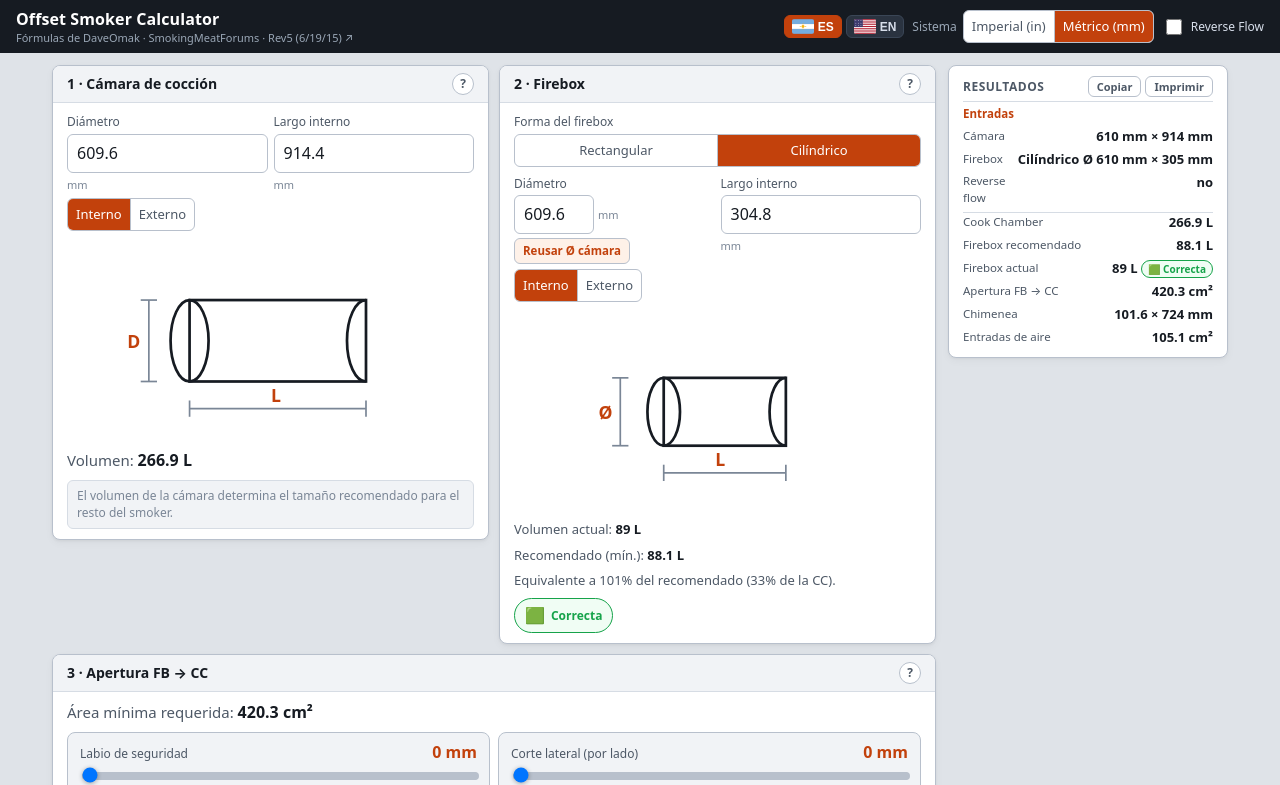
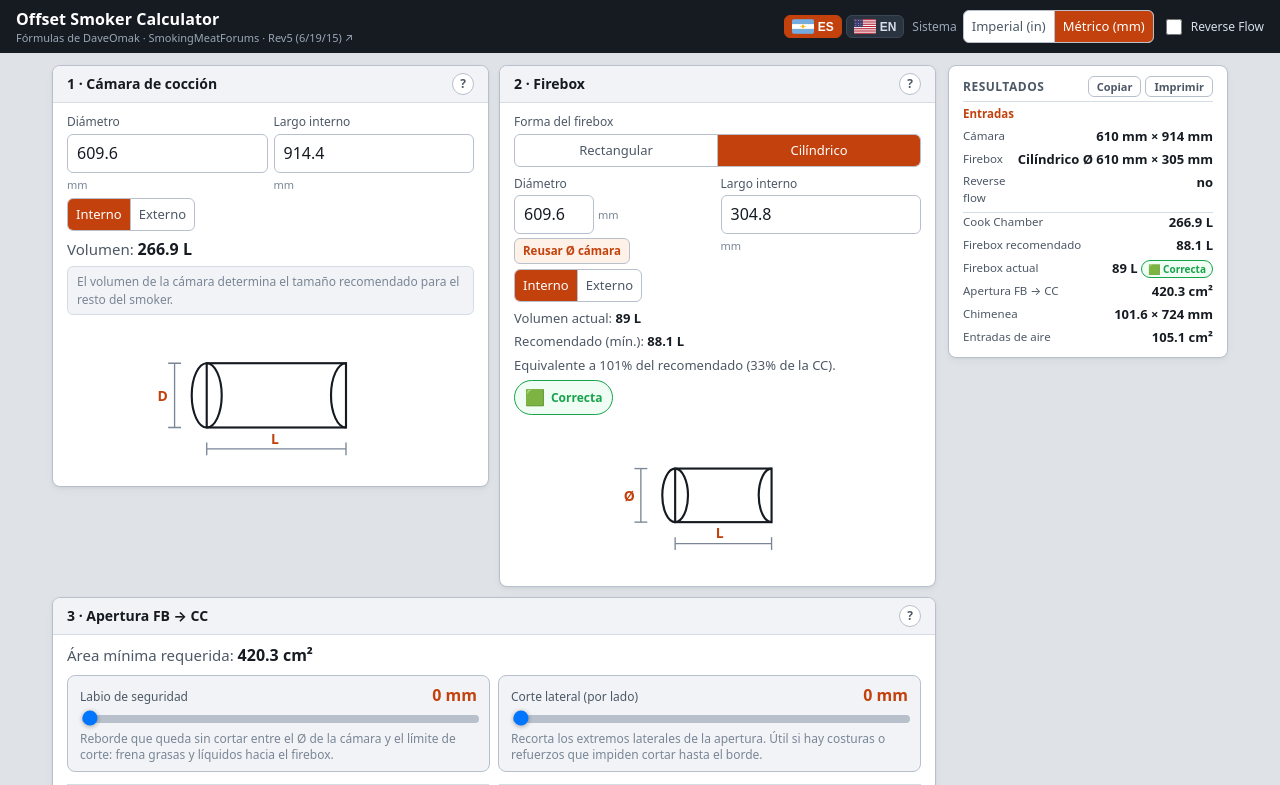
Before and after one commit to pablopeu/smoker, a website built with Vite: page index.html in a window 1280 px wide. Shown: the top 785 px of the page. Built offline with nearby package versions, Linux system fonts and the light colour scheme.

Commit message:
Move results text left of diagrams in sections 1, 2, and 4
- CC: volume + note left, diagram right
- Firebox: volume readings + status left, diagram right
- Stack: ESV + length + note left, diagram right (smaller, .diag-sm)
- Refactor .split-sub to work both standalone (.card-body > .split-sub)
  and within .subblock (.subblock.split-sub) for reuse across sections

Co-Authored-By: Claude <noreply@anthropic.com>

```diff
--- a/src/styles.css
+++ b/src/styles.css
@@ -187,10 +187,10 @@ a.subtitle:hover { color: #fff; text-decoration: underline; }
    .subblock.split-sub (más específico) para que el flex-direction:row gane sobre
    el column de .subblock sin depender del orden en el archivo. */
 .subblock-row { display: flex; flex-direction: column; gap: 10px; }
-.subblock.split-sub { flex-direction: row; flex-wrap: wrap; gap: 12px; align-items: stretch; }
-.subblock.split-sub .sub-text { flex: 0 1 280px; min-width: 220px; display: flex; flex-direction: column; gap: 6px; }
-.subblock.split-sub .sub-drawing { flex: 1 1 240px; min-width: 180px; display: flex; align-items: center; justify-content: center; }
-.subblock.split-sub .sub-drawing .diag { max-width: 360px; }
+.subblock.split-sub, .card-body > .split-sub { flex-direction: row; flex-wrap: wrap; gap: 12px; align-items: stretch; }
+.subblock.split-sub .sub-text, .card-body > .split-sub .sub-text { flex: 0 1 280px; min-width: 200px; display: flex; flex-direction: column; gap: 6px; }
+.subblock.split-sub .sub-drawing, .card-body > .split-sub .sub-drawing { flex: 1 1 200px; min-width: 160px; display: flex; align-items: center; justify-content: center; }
+.subblock.split-sub .sub-drawing .diag, .card-body > .split-sub .sub-drawing .diag { max-width: 340px; }
 @media (min-width: 960px) {
   .subblock-row { flex-direction: row; }
   .subblock-row > .subblock { flex: 1; min-width: 0; }
@@ -270,6 +270,7 @@ a.subtitle:hover { color: #fff; text-decoration: underline; }
 .diag .dimlbl { fill: var(--accent); font-size: 13px; font-weight: 700; font-family: ui-sans-serif, system-ui, sans-serif; }
 .diag .seg-fill { fill: var(--accent); fill-opacity: 0.28; stroke: var(--accent); stroke-width: 2; }
 .diag .sidecut-lbl { fill: var(--dim); font-size: 10px; font-family: ui-sans-serif, system-ui, sans-serif; font-style: italic; }
+.diag-sm .diag { max-width: 200px; }
 .diag .intake { fill: var(--accent); fill-opacity: 0.5; }
 .diag .arrow { fill: var(--dim); stroke: none; }
 .diag .lbl { fill: var(--ink-soft); font-size: 11px; font-family: ui-sans-serif, system-ui, sans-serif; }
--- a/src/views/sections.js
+++ b/src/views/sections.js
@@ -73,9 +73,15 @@ function diaField(id, labelKey, modeName, wallWrapId, wallId, inputClass = '') {
 function cookChamberHtml() {
   return `
   <div class="fields">${diaField('in-cc-dia', 'cc.diameter', 'cc-dia-mode', 'cc-wall-wrap', 'in-cc-wall')}${lenField('in-cc-len', 'cc.length')}</div>
+  <div class="split-sub">
+    <div class="sub-text">
+      <div class="result-line big">${t('cc.volume')}: <strong id="out-cc-volume">—</strong></div>
+      <p class="note">${t('cc.note')}</p>
+    </div>
+    <div class="sub-drawing">
       <div id="cc-svg" class="diag-wrap"></div>
-  <div class="result-line big">${t('cc.volume')}: <strong id="out-cc-volume">—</strong></div>
-  <p class="note">${t('cc.note')}</p>`;
+    </div>
+  </div>`;
 }
 
 function fireboxHtml() {
@@ -114,11 +120,17 @@ function fireboxHtml() {
     </div>
     ${lenField('in-fb-cyl-len', 'fb.cylLength')}
   </div>
-  <div id="fb-svg" class="diag-wrap"></div>
+  <div class="split-sub">
+    <div class="sub-text">
       <div class="result-line">${t('fb.current')}: <strong id="out-fb-volume">—</strong></div>
       <div class="result-line">${t('fb.recommended')}: <strong id="out-fb-recommended">—</strong></div>
       <div class="result-line" id="out-fb-percent-line">—</div>
-  <div class="status-pill" id="out-fb-status">—</div>`;
+      <div class="status-pill" id="out-fb-status">—</div>
+    </div>
+    <div class="sub-drawing">
+      <div id="fb-svg" class="diag-wrap"></div>
+    </div>
+  </div>`;
 }
 
 function openingHtml() {
@@ -206,11 +218,17 @@ function openingHtml() {
 function stackHtml() {
   return `
   <div class="fields fields-1">${lenField('in-stack-dia', 'stack.diameter')}</div>
-  <div id="stack-svg" class="diag-wrap"></div>
+  <div class="split-sub">
+    <div class="sub-text">
       <div class="result-line">${t('stack.esv')}: <strong id="out-stack-esv">—</strong></div>
       <div class="result-line big">${t('stack.length')}: <strong id="out-stack-length">—</strong></div>
       <div class="result-line hint" id="out-stack-target-line">—</div>
-  <p class="note">${t('stack.note')}</p>`;
+      <p class="note">${t('stack.note')}</p>
+    </div>
+    <div class="sub-drawing diag-sm">
+      <div id="stack-svg" class="diag-wrap"></div>
+    </div>
+  </div>`;
 }
 
 function intakeHtml() {
```
Lines whose indentation alone changed are shown as unchanged.
